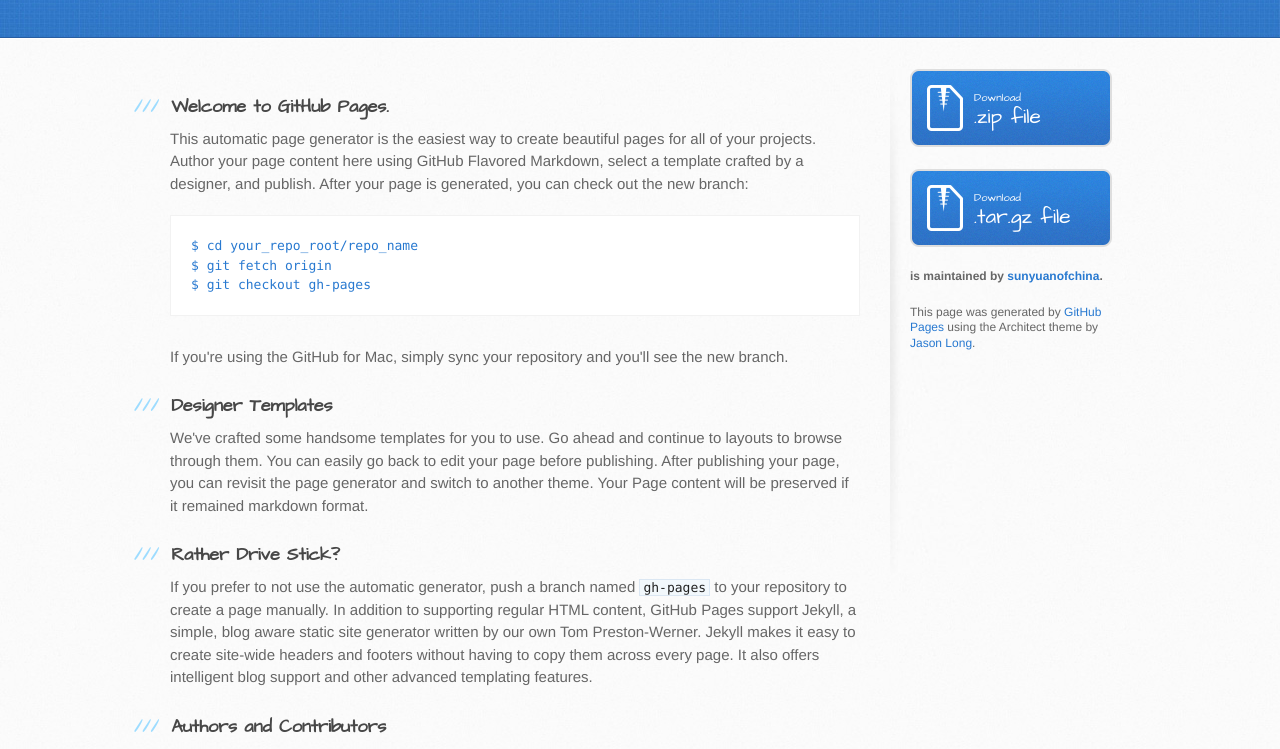
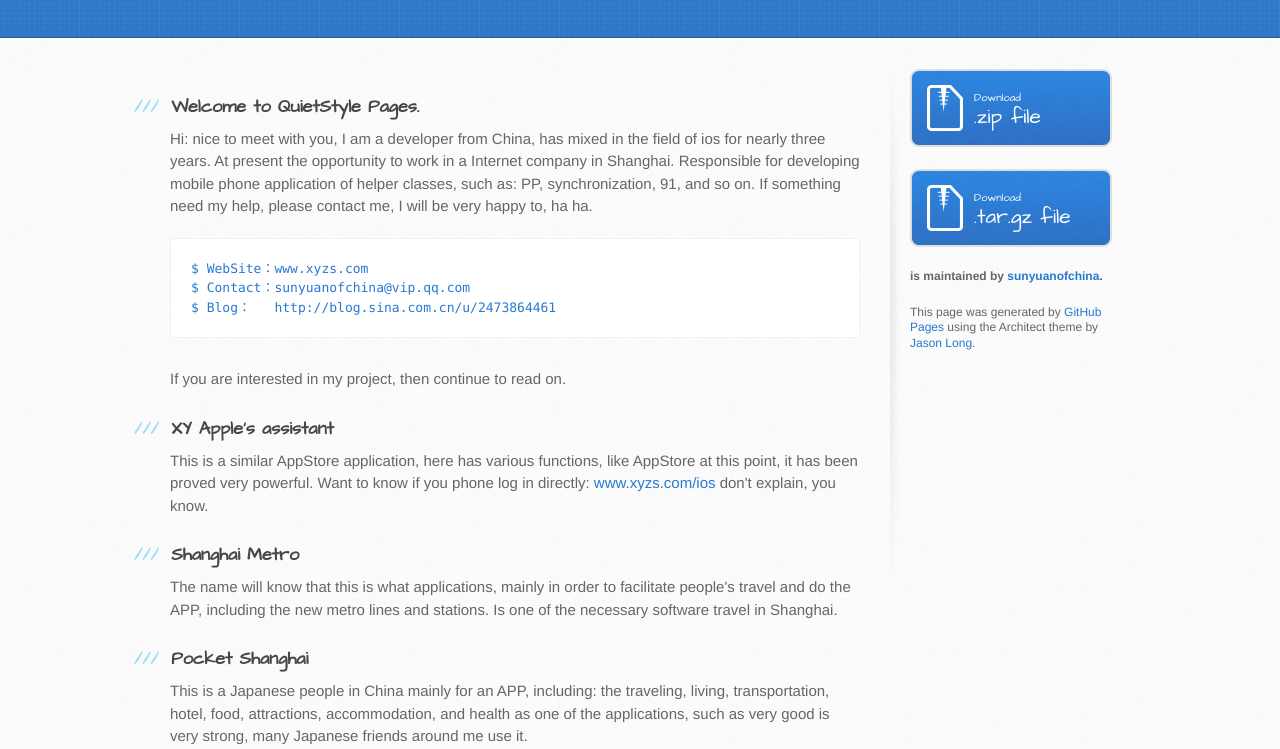
Before and after one commit to sunyuanofchina/jump_game, a plain HTML site: page index.html in a window 1280 px wide. Shown: the part 197-946 px from the top of the page. Drawn offline with Linux system fonts and the light colour scheme.

```diff
--- a/index.html
+++ b/index.html
@@ -29,36 +29,36 @@
       <div class="inner clearfix">
         <section id="main-content">
           <h3>
-<a name="welcome-to-github-pages" class="anchor" href="#welcome-to-github-pages"><span class="octicon octicon-link"></span></a>Welcome to GitHub Pages.</h3>
+<a name="welcome-to-quietstyle-pages" class="anchor" href="#welcome-to-quietstyle-pages"><span class="octicon octicon-link"></span></a>Welcome to QuietStyle Pages.</h3>
 
-<p>This automatic page generator is the easiest way to create beautiful pages for all of your projects. Author your page content here using GitHub Flavored Markdown, select a template crafted by a designer, and publish. After your page is generated, you can check out the new branch:</p>
+<p>Hi: nice to meet with you, I am a developer from China, has mixed in the field of ios for nearly three years. At present the opportunity to work in a Internet company in Shanghai. Responsible for developing mobile phone application of helper classes, such as: PP, synchronization, 91, and so on. If something need my help, please contact me, I will be very happy to, ha ha.</p>
 
-<pre><code>$ cd your_repo_root/repo_name
-$ git fetch origin
-$ git checkout gh-pages
+<pre><code>$ WebSite：www.xyzs.com
+$ Contact：sunyuanofchina@vip.qq.com
+$ Blog：   http://blog.sina.com.cn/u/2473864461
 </code></pre>
 
-<p>If you're using the GitHub for Mac, simply sync your repository and you'll see the new branch.</p>
+<p>If you are interested in my project, then continue to read on.</p>
 
 <h3>
-<a name="designer-templates" class="anchor" href="#designer-templates"><span class="octicon octicon-link"></span></a>Designer Templates</h3>
+<a name="xy-apples-assistant" class="anchor" href="#xy-apples-assistant"><span class="octicon octicon-link"></span></a>XY Apple's assistant</h3>
 
-<p>We've crafted some handsome templates for you to use. Go ahead and continue to layouts to browse through them. You can easily go back to edit your page before publishing. After publishing your page, you can revisit the page generator and switch to another theme. Your Page content will be preserved if it remained markdown format.</p>
+<p>This is a similar AppStore application, here has various functions, like AppStore at this point, it has been proved very powerful. Want to know if you phone log in directly: <a href="http://www.xyzs.com/ios">www.xyzs.com/ios</a> don't explain, you know.</p>
 
 <h3>
-<a name="rather-drive-stick" class="anchor" href="#rather-drive-stick"><span class="octicon octicon-link"></span></a>Rather Drive Stick?</h3>
+<a name="shanghai-metro" class="anchor" href="#shanghai-metro"><span class="octicon octicon-link"></span></a>Shanghai Metro</h3>
 
-<p>If you prefer to not use the automatic generator, push a branch named <code>gh-pages</code> to your repository to create a page manually. In addition to supporting regular HTML content, GitHub Pages support Jekyll, a simple, blog aware static site generator written by our own Tom Preston-Werner. Jekyll makes it easy to create site-wide headers and footers without having to copy them across every page. It also offers intelligent blog support and other advanced templating features.</p>
+<p>The name will know that this is what applications, mainly in order to facilitate people's travel and do the APP, including the new metro lines and stations. Is one of the necessary software travel in Shanghai.</p>
 
 <h3>
-<a name="authors-and-contributors" class="anchor" href="#authors-and-contributors"><span class="octicon octicon-link"></span></a>Authors and Contributors</h3>
+<a name="pocket-shanghai" class="anchor" href="#pocket-shanghai"><span class="octicon octicon-link"></span></a>Pocket Shanghai</h3>
 
-<p>You can <a href="https://github.com/blog/821" class="user-mention">@mention</a> a GitHub username to generate a link to their profile. The resulting <code>&lt;a&gt;</code> element will link to the contributor's GitHub Profile. For example: In 2007, Chris Wanstrath (<a href="https://github.com/defunkt" class="user-mention">@defunkt</a>), PJ Hyett (<a href="https://github.com/pjhyett" class="user-mention">@pjhyett</a>), and Tom Preston-Werner (<a href="https://github.com/mojombo" class="user-mention">@mojombo</a>) founded GitHub.</p>
+<p>This is a Japanese people in China mainly for an APP, including: the traveling, living, transportation, hotel, food, attractions, accommodation, and health as one of the applications, such as very good is very strong, many Japanese friends around me use it.</p>
 
 <h3>
-<a name="support-or-contact" class="anchor" href="#support-or-contact"><span class="octicon octicon-link"></span></a>Support or Contact</h3>
+<a name="take-aways-got-talent" class="anchor" href="#take-aways-got-talent"><span class="octicon octicon-link"></span></a>Take-away's got talent</h3>
 
-<p>Having trouble with Pages? Check out the documentation at <a href="http://help.github.com/pages">http://help.github.com/pages</a> or contact <a href="mailto:support@github.com">support@github.com</a> and we’ll help you sort it out.</p>
+<p>This is a major food categories for first-tier cities APP, provide people with convenient delivery requirements, such as KFC, need only fingers relaxed a bit, want food will be someone to the door.</p>
         </section>
 
         <aside id="sidebar">
```
Also changed, not shown: params.json (+1 -1 lines).
